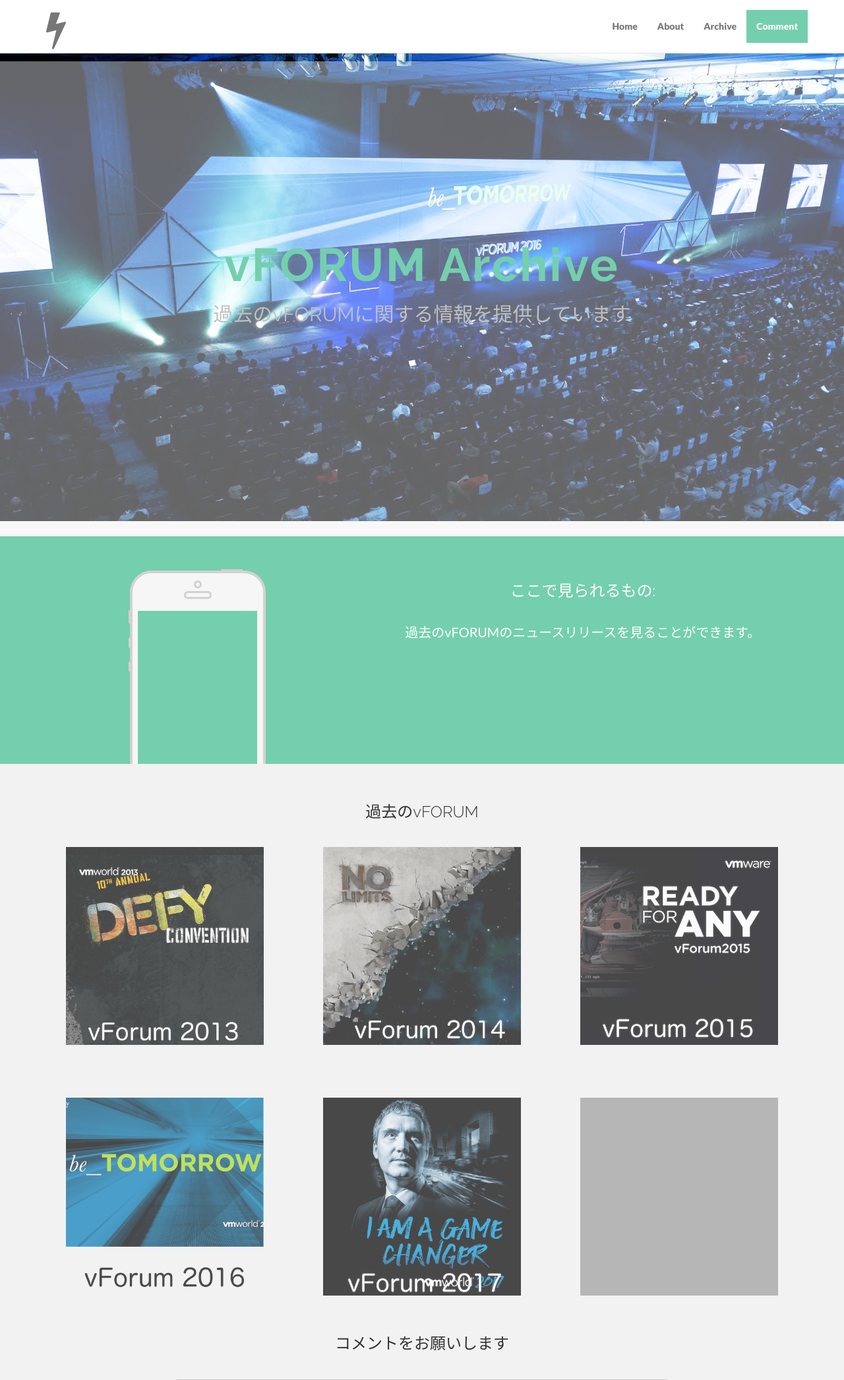
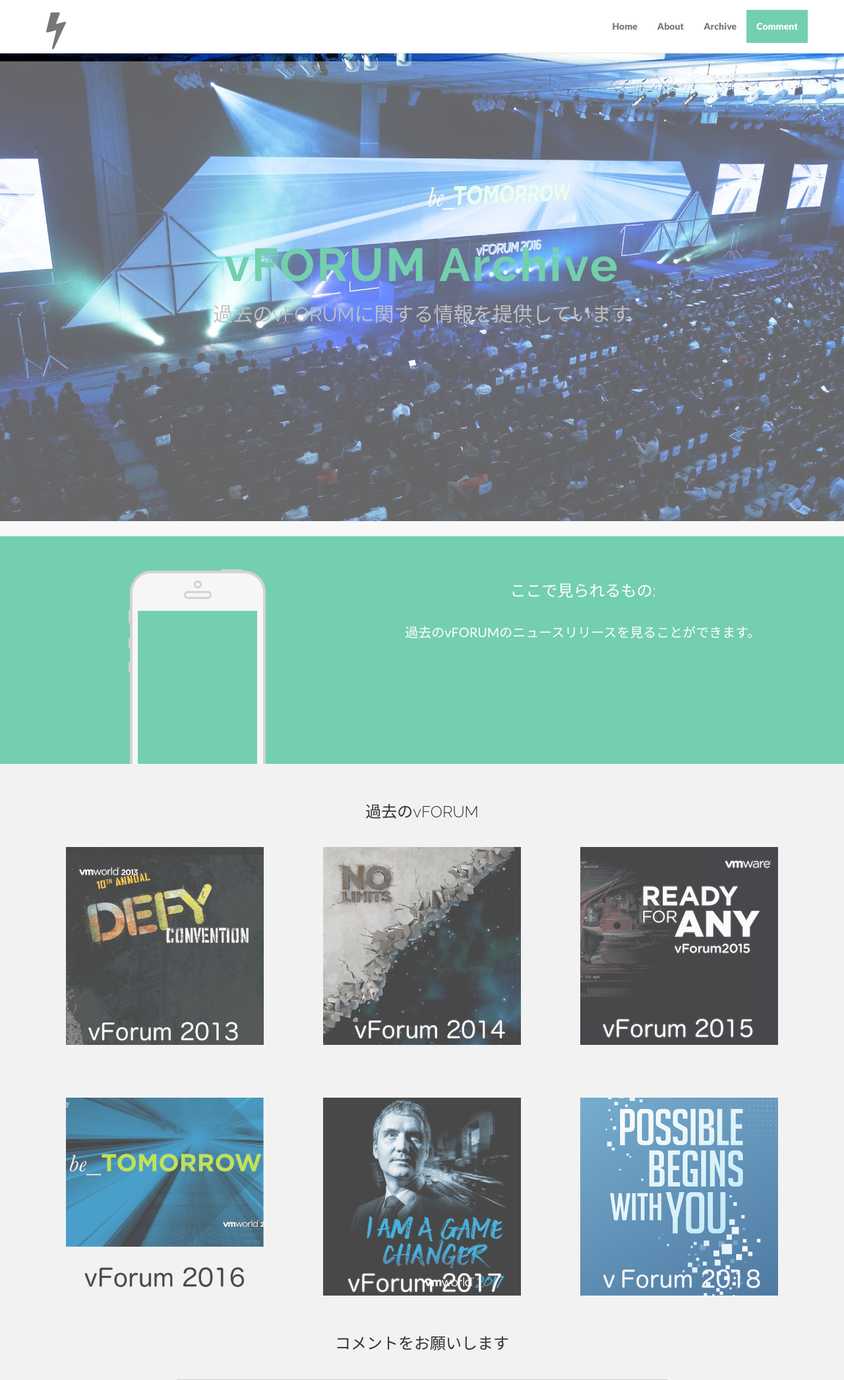
Before and after one commit to csk-vm/varchive, a Flask app: page / in a window 1280 px wide. Shown: the top 2092 px of the page at 66% size. Run offline with Flask 2, Linux system fonts and the light colour scheme; data that the repository does not hold is empty; some libraries are stand-ins or nearby versions; grey boxes are pictures that could not be loaded.

Commit message:
Dev team demo

```diff
--- a/vflask/templates/index.html
+++ b/vflask/templates/index.html
@@ -115,7 +115,7 @@
         <a href="https://news.mynavi.jp/article/20171101-vforum2017/" target="_blank"><img src="/static/img/2017.png" alt="" width="300" height="300"></a>
       </div>
       <div class="col-lg-4">
-        <a href="#"><img src="/static/img/x.png" alt="" width="300" height="300"></a>
+        <a href="https://news.mynavi.jp/article/20181115-724746/"><img src="/static/img/2018.png" alt="" width="300" height="300"></a>
       </div>
     </div>
   </div>
```
Also changed, not shown: vflask/static/img/2018.png (added).
